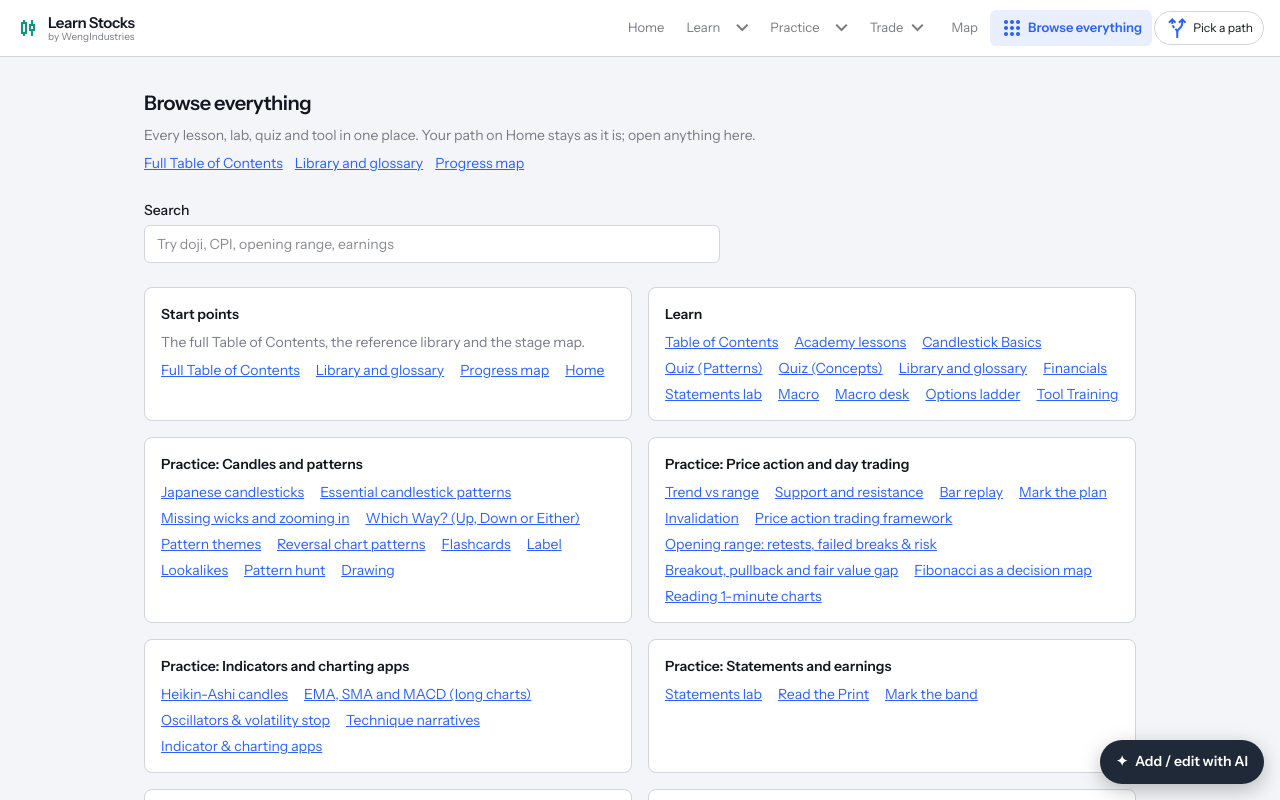
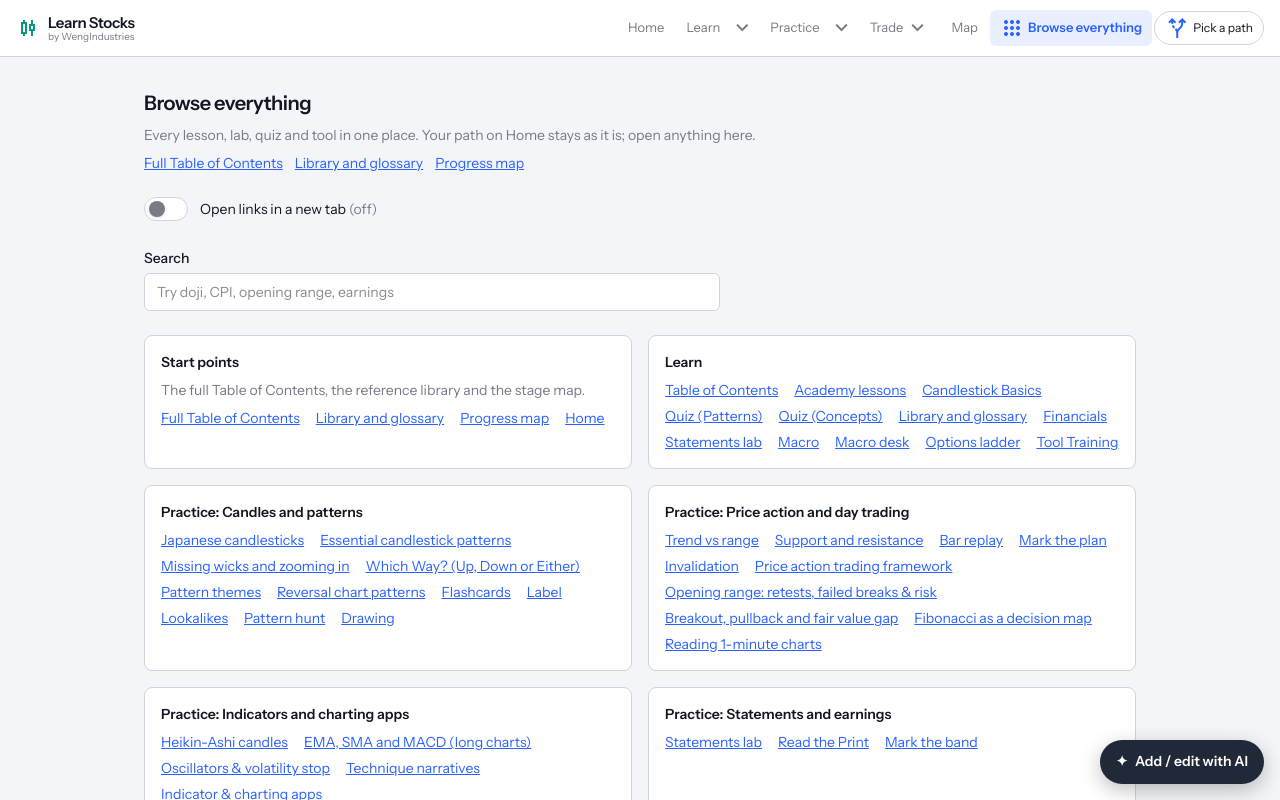
Before and after one commit to Siphon880gh/Stocks-Trainer, a React (Vite) app: page /browse in a window 1280 px wide. Shown: the top 800 px of the page. Built offline with nearby package versions, Linux system fonts and the light colour scheme.

Commit message:
Add an Open links in a new tab switch to Browse everything that is off by default and remembered.

```diff
--- /dev/null
+++ b/src/lib/browseNewTab.ts
@@ -0,0 +1,34 @@
+/** Browse everything: the learner's choice to open its links in a new browser tab. */
+export const BROWSE_NEW_TAB_KEY = "analysis_core_browse_new_tab_v1";
+
+type KV = Pick<Storage, "getItem" | "setItem">;
+
+function browser(): KV | undefined {
+  try {
+    return typeof localStorage === "undefined" ? undefined : localStorage;
+  } catch {
+    return undefined;
+  }
+}
+
+/** Off unless the learner turned it on. */
+export function loadBrowseNewTab(storage: KV | undefined = browser()): boolean {
+  try {
+    return storage?.getItem(BROWSE_NEW_TAB_KEY) === "1";
+  } catch {
+    return false;
+  }
+}
+
+export function saveBrowseNewTab(on: boolean, storage: KV | undefined = browser()): void {
+  try {
+    storage?.setItem(BROWSE_NEW_TAB_KEY, on ? "1" : "0");
+  } catch {
+    // Storage can be full or blocked; the toggle still works for this visit.
+  }
+}
+
+/** Extra props for a router Link: a new tab when on, normal in-app navigation when off. */
+export function newTabProps(on: boolean): { target?: "_blank"; rel?: string } {
+  return on ? { target: "_blank", rel: "noopener noreferrer" } : {};
+}
--- a/src/pages/BrowseEverything.tsx
+++ b/src/pages/BrowseEverything.tsx
@@ -1,10 +1,18 @@
 import { useMemo, useState } from "react";
 import { Link } from "react-router-dom";
 import { BROWSE_SECTIONS, searchBrowse } from "../lib/browseCatalog";
+import { loadBrowseNewTab, newTabProps, saveBrowseNewTab } from "../lib/browseNewTab";
 
 /** Browse everything: the full catalog and search, for learners who want every door open. */
-export default function BrowseEverything() {
+export default function BrowseEverything({ initialNewTab }: { initialNewTab?: boolean } = {}) {
   const [query, setQuery] = useState("");
+  const [newTab, setNewTab] = useState(() => initialNewTab ?? loadBrowseNewTab());
+  const toggleNewTab = () => {
+    const next = !newTab;
+    setNewTab(next);
+    saveBrowseNewTab(next);
+  };
+  const tab = newTabProps(newTab);
   const hits = useMemo(() => searchBrowse(query), [query]);
   const searching = query.trim().length > 0;
 
@@ -16,11 +24,32 @@ export default function BrowseEverything() {
           Every lesson, lab, quiz and tool in one place. Your path on Home stays as it is; open anything here.
         </p>
         <div className="flex flex-wrap gap-3 text-sm">
-          <Link to="/training" className="text-primary underline" data-testid="browse-toc">Full Table of Contents</Link>
-          <Link to="/archive" className="text-primary underline">Library and glossary</Link>
-          <Link to="/map" className="text-primary underline">Progress map</Link>
+          <Link to="/training" {...tab} className="text-primary underline" data-testid="browse-toc">Full Table of Contents</Link>
+          <Link to="/archive" {...tab} className="text-primary underline">Library and glossary</Link>
+          <Link to="/map" {...tab} className="text-primary underline">Progress map</Link>
         </div>
       </header>
+
+      <div className="flex items-center gap-3 text-sm">
+        <button
+          type="button"
+          role="switch"
+          id="browse-new-tab"
+          aria-checked={newTab}
+          aria-labelledby="browse-new-tab-label"
+          onClick={toggleNewTab}
+          data-testid="browse-new-tab"
+          className={`relative inline-flex h-6 w-11 shrink-0 items-center rounded-full border transition-colors focus-visible:outline-2 focus-visible:outline-offset-2 focus-visible:outline-primary ${newTab ? "bg-primary border-primary" : "bg-surface border-line"}`}
+        >
+          <span
+            aria-hidden="true"
+            className={`inline-block h-4 w-4 rounded-full shadow transition-transform ${newTab ? "translate-x-6 bg-white" : "translate-x-1 bg-muted"}`}
+          />
+        </button>
+        <label htmlFor="browse-new-tab" id="browse-new-tab-label" className="cursor-pointer select-none">
+          Open links in a new tab <span className="text-muted" aria-hidden="true">({newTab ? "on" : "off"})</span>
+        </label>
+      </div>
 
       <div className="max-w-xl">
         <label htmlFor="browse-search" className="text-sm font-medium">Search</label>
@@ -44,7 +73,7 @@ export default function BrowseEverything() {
             <ul className="space-y-1.5">
               {hits.map((h) => (
                 <li key={h.to} className="flex flex-wrap items-baseline gap-x-2">
-                  <Link to={h.to} className="text-primary underline">{h.label}</Link>
+                  <Link to={h.to} {...tab} className="text-primary underline">{h.label}</Link>
                   <span className="text-xs text-muted">{h.kind}</span>
                 </li>
               ))}
@@ -61,7 +90,7 @@ export default function BrowseEverything() {
             <ul className="flex flex-wrap gap-x-4 gap-y-1.5">
               {s.links.map((l) => (
                 <li key={`${s.id}-${l.to}`}>
-                  <Link to={l.to} className="text-primary underline">{l.label}</Link>
+                  <Link to={l.to} {...tab} className="text-primary underline">{l.label}</Link>
                 </li>
               ))}
             </ul>
```
